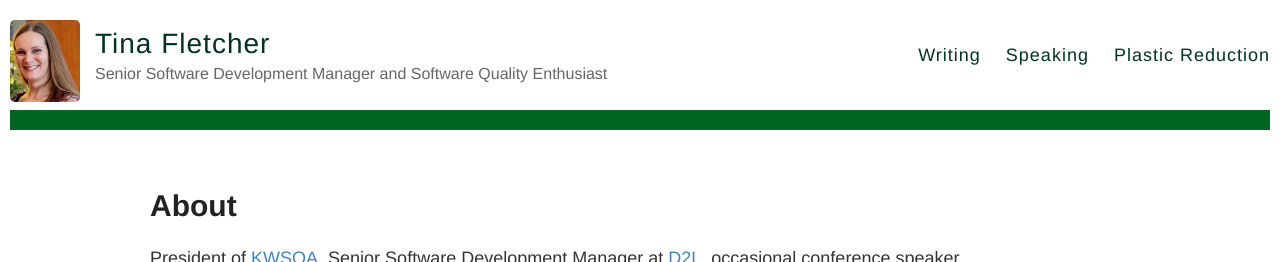
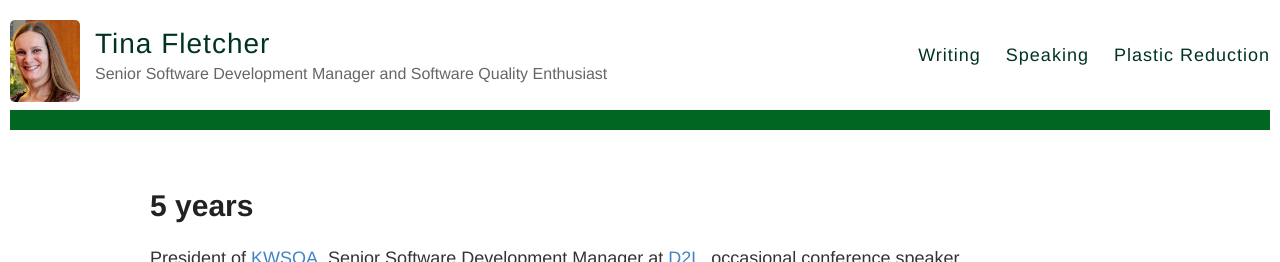
Before and after one commit to tinafletcher/tinafletcher.github.io, a Jekyll site: the page built from 5years.md, in a window 1280 px wide, cut to the strip 0-262 px from the top of the page. Built offline with Jekyll 4.4.1, drawn with Linux system fonts in a browser that asks for light colours.

Commit message:
Adding a place for a future article

```diff
--- a/about.md
+++ b/5years.md
@@ -1,7 +1,7 @@
 ---
 layout: page
-title: About
-permalink: /about/
+title: 5 years
+permalink: /5years/
 ---
 
 President of [KWSQA](https://www.kwsqa.org), Senior Software Development Manager at [D2L](https://www.d2l.com), occasional conference speaker.
```
